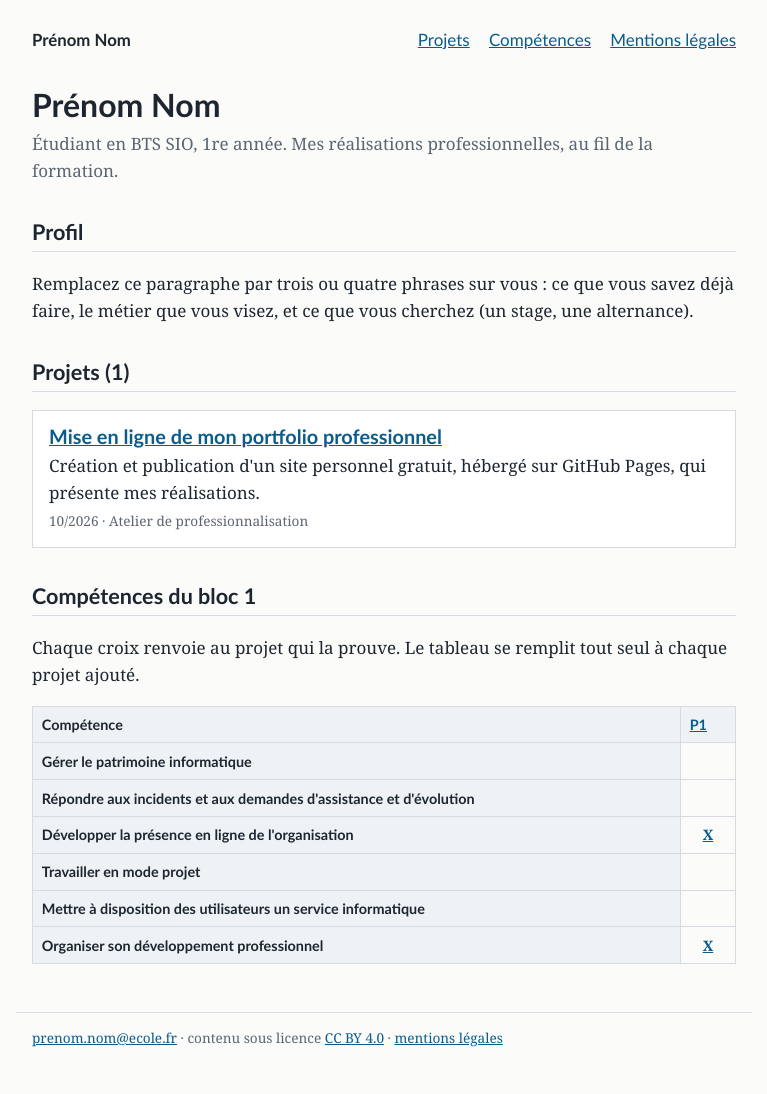
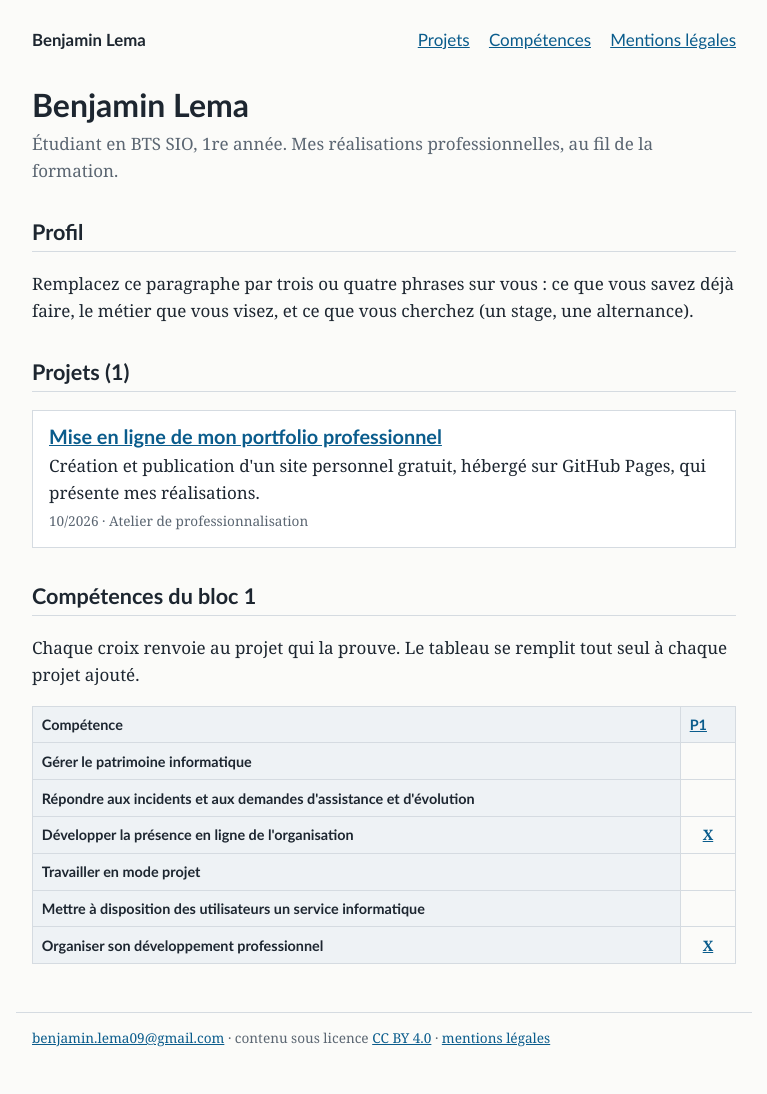
Before and after one commit to benjamin09-ui/portfolio, a Jekyll site: the page built from index.html, in a window 1280 px wide. Shown: the whole page, without its empty margins (256-1023 px from the left). Built offline with Jekyll 4.4.1, drawn with Linux system fonts in a browser that asks for light colours.

Commit message:
Update _config.yml

```diff
--- a/_config.yml
+++ b/_config.yml
@@ -1,8 +1,8 @@
 # Réglages du portfolio. Modifiez les quatre lignes ci-dessous, enregistrez,
 # et le site se met à jour tout seul après la publication.
-title: "Prénom Nom"
+title: "Benjamin Lema"
 description: "Étudiant en BTS SIO, 1re année. Mes réalisations professionnelles, au fil de la formation."
-email: "prenom.nom@ecole.fr"
+email: "benjamin.lema09@gmail.com"
 linkedin: ""
 
 lang: fr
```
